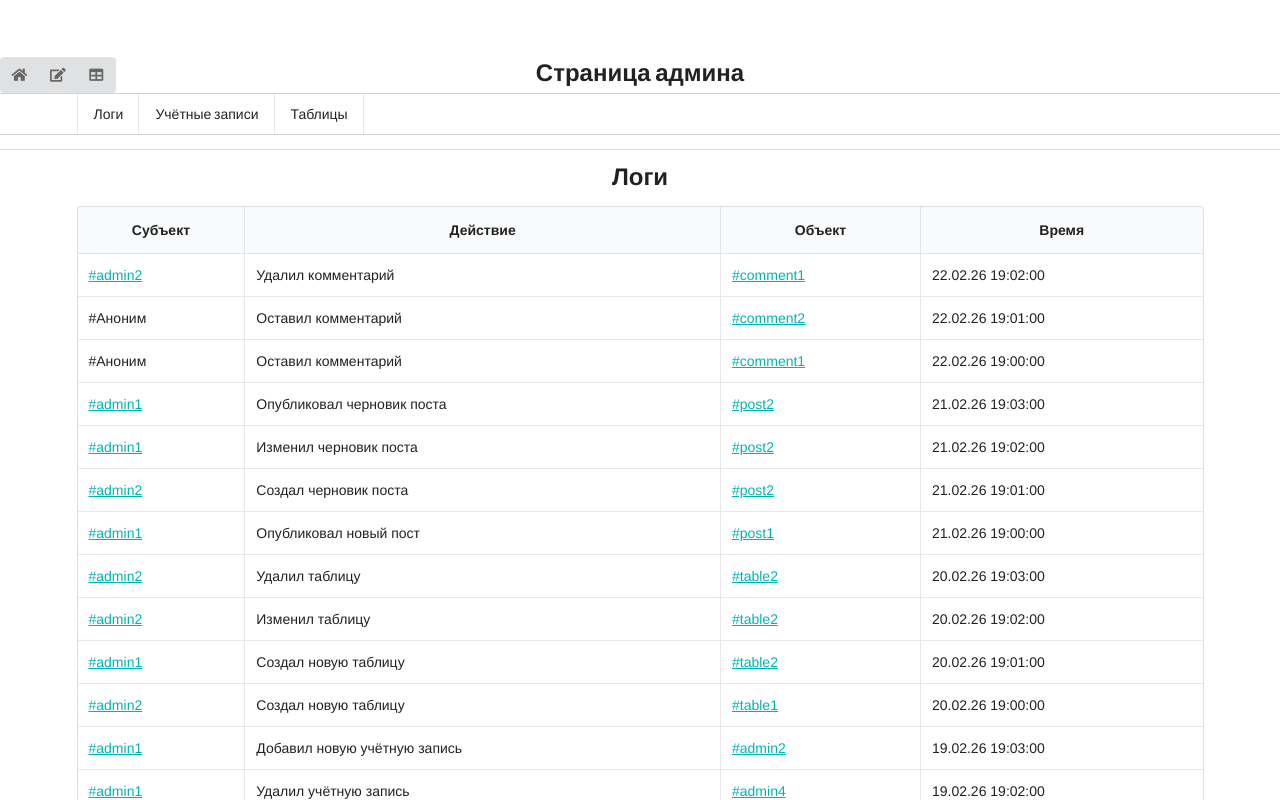
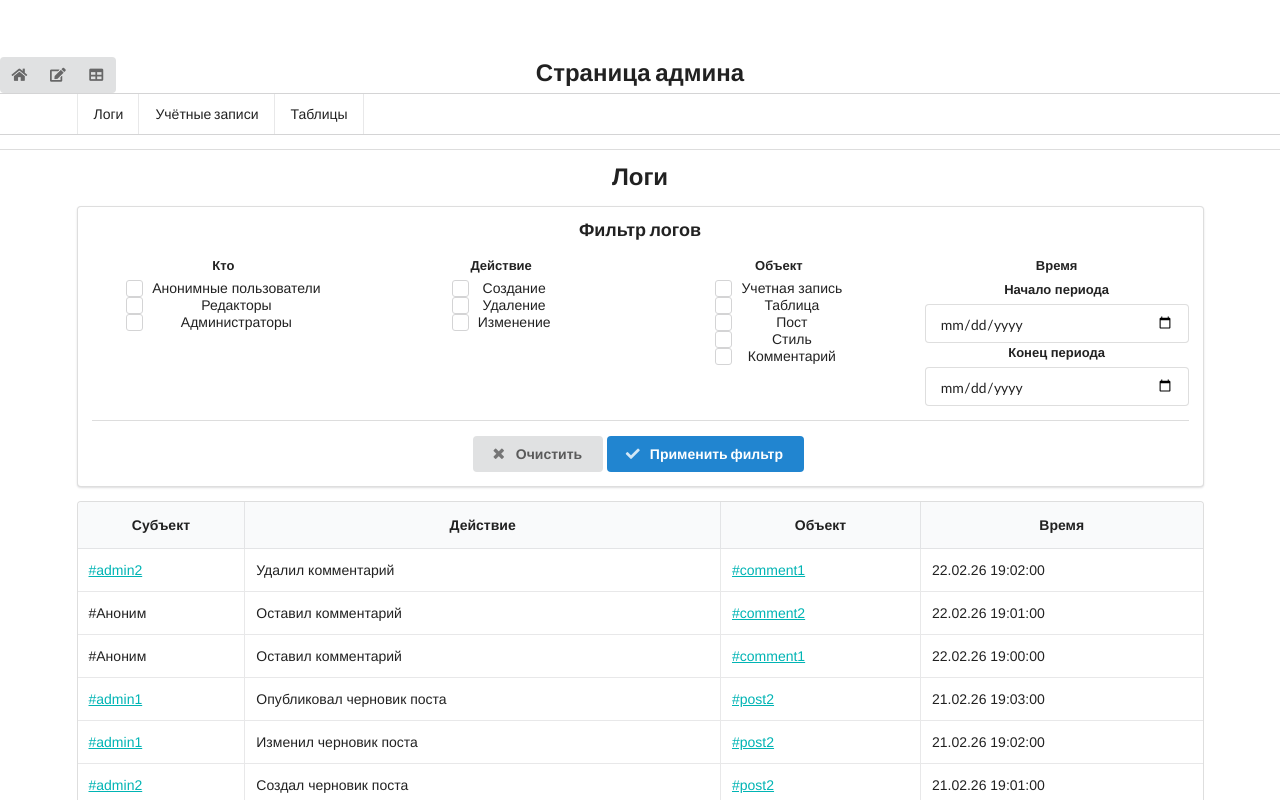
Before and after one commit to MatveyKov11/vologda-kvn-syte, a Vue app in the folder frontend/kvn-syte/: page /admin/log in a window 1280 px wide. Shown: the top 800 px of the page. Built offline with nearby package versions, Linux system fonts and the light colour scheme; what semantic-ui-vue, vatex, vue-konva would draw is missing.

Commit message:
добавлен фильтр логов

```diff
--- /dev/null
+++ b/frontend/kvn-syte/src/components/LogFilter.vue
@@ -0,0 +1,64 @@
+<template>
+    <div class="ui segment">
+        <h3 class="ui header">
+            <div class="content">
+                Фильтр логов
+            </div>
+        </h3>
+        <div class="ui form">
+            <div class="four fields">
+                <div class="field">
+                    <label>Кто</label>
+                    <div class="ui checkbox">
+                        <input type="checkbox">
+                        <label>Анонимные пользователи</label>
+                        <input type="checkbox">
+                        <label>Редакторы</label>
+                        <input type="checkbox">
+                        <label>Администраторы</label>
+                    </div>
+                </div>
+                <div class="field">
+                    <label>Действие</label>
+                    <div class="ui checkbox">
+                        <input type="checkbox">
+                        <label>Создание</label>
+                        <input type="checkbox">
+                        <label>Удаление</label>
+                        <input type="checkbox">
+                        <label>Изменение</label>
+                    </div>
+                </div>
+                <div class="field">
+                    <label>Объект</label>
+                    <div class="ui checkbox">
+                        <input type="checkbox">
+                        <label>Учетная запись</label>
+                        <input type="checkbox">
+                        <label>Таблица</label>
+                        <input type="checkbox">
+                        <label>Пост</label>
+                        <input type="checkbox">
+                        <label>Стиль</label>
+                        <input type="checkbox">
+                        <label>Комментарий</label>
+                    </div>
+                </div>
+                <div class="field">
+                    <label>Время</label>
+                    <label>Начало периода</label>
+                    <input type="date">
+                    <label>Конец периода</label>
+                    <input type="date">
+                </div>
+            </div>
+        </div>
+        <div class="ui divider"/>
+        <button class="ui button">
+            <i class="x icon"></i> Очистить
+        </button>
+        <button class="ui primary button">
+            <i class="check icon"></i> Применить фильтр
+        </button>
+    </div>
+</template>
--- a/frontend/kvn-syte/src/components/LogViewer.vue
+++ b/frontend/kvn-syte/src/components/LogViewer.vue
@@ -5,6 +5,7 @@
                 Логи
             </div>
         </h2>
+        <LogFilter/>
         <table class="ui celled table">
         <thead>
             <tr>
@@ -52,6 +53,7 @@ import UserWindow from './windows/UserWindow.vue';
 import TableWindow from './windows/TableWindow.vue';
 import PostWindow from './windows/PostWindow.vue';
 import CommentWindow from './windows/CommentWindow.vue';
+import LogFilter from './LogFilter.vue';
 
 const logs = ref([
     {
```
